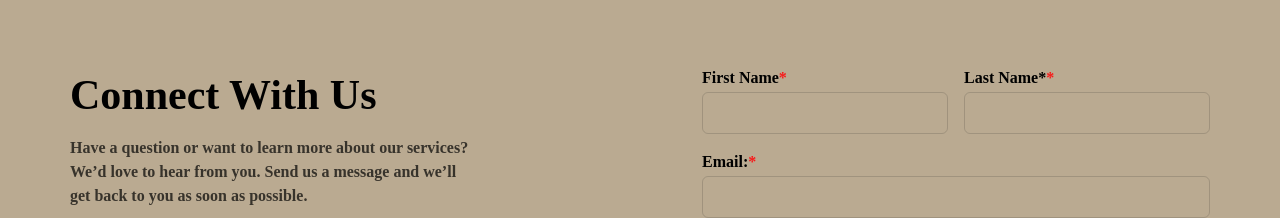
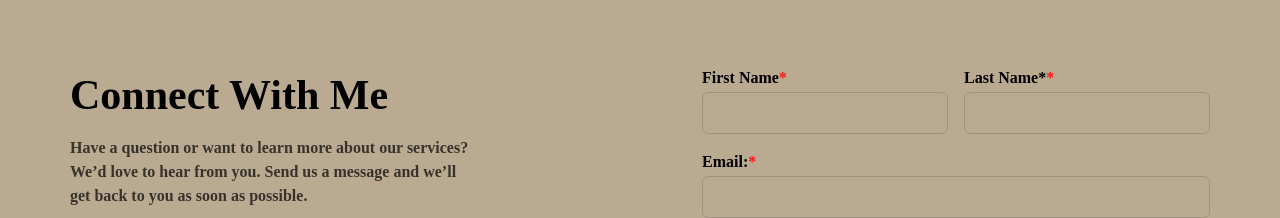
Before and after one commit to Madisonbaughman/my-app, a React (Vite) app: page /contact in a window 1280 px wide. Shown: the part 126-344 px from the top of the page. Built offline with nearby package versions, Linux system fonts and the light colour scheme; a web font is replaced by a local one.

Commit message:
fonts-size decrease

```diff
--- a/src/pages/Contact.jsx
+++ b/src/pages/Contact.jsx
@@ -54,8 +54,8 @@ function Contact() {
   return (
     <div className="custom-container flex justify-between flex-col lg:flex-row gap-y-10">
       <div className="w-full max-w-[508px] lg:max-w-[400px] mx-auto lg:mx-0">
-        <h2 className="text-2xl sm:text-3xl lg:text-[42px] font-bold font-['Cormorant_Infant'] mb-4">
-          Connect With Us
+        <h2 className="text-[26px] sm:text-3xl lg:text-[42px] font-bold font-['Cormorant_Infant'] mb-4">
+          Connect With Me
         </h2>
         <p className="font-bold font-['Cormorant_Infant'] text-black/70 mb-10">
           Have a question or want to learn more about our services? We’d love to
--- a/src/pages/Home.jsx
+++ b/src/pages/Home.jsx
@@ -14,7 +14,7 @@ function Home() {
     <main className="custom-container pt-10 md:pt-[100px] pb-10 md:pb-[100px]">
       <section className="flex justify-between gap-10 flex-col lg:flex-row items-center">
         <div className="w-full max-w-[520px]">
-          <h1 className="text-2xl sm:text-3xl lg:text-[46px] font-bold font-['Cormorant_Infant'] mb-4">
+          <h1 className="text-[26px] sm:text-3xl lg:text-[46px] font-bold font-['Cormorant_Infant'] mb-4">
             Move better. Feel stronger. Live well in your body. Strength
             training and rehabilitation in NYC
           </h1>
```
Also changed, not shown: vercel.json (added).
